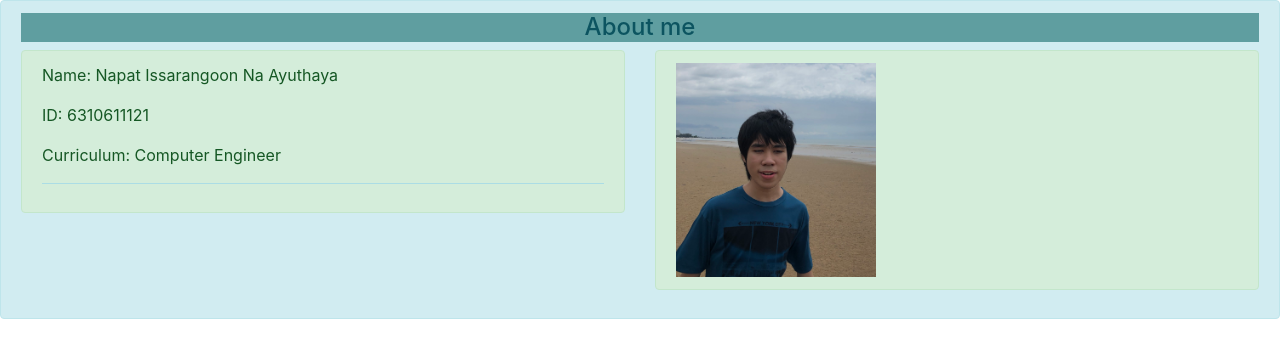
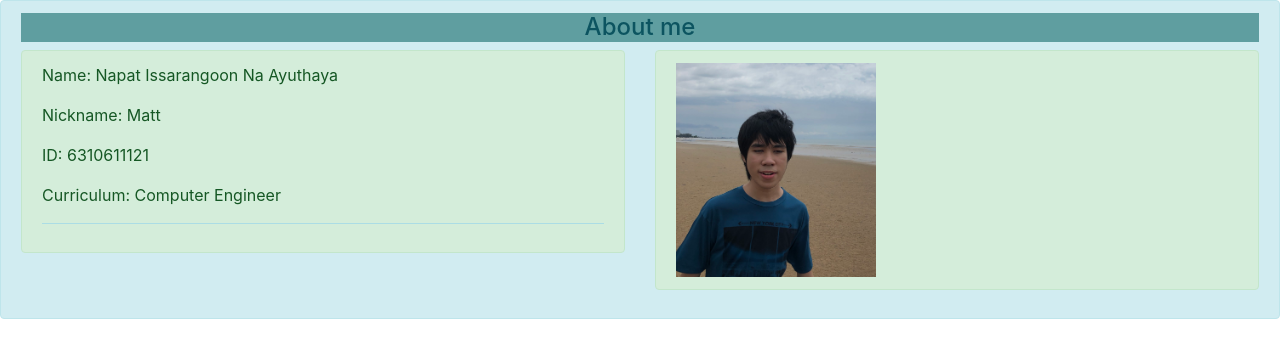
Before and after one commit to 6310611121/6310611121.github.io, a plain HTML site: page index.html in a window 1280 px wide. Drawn offline with nearby package versions, Linux system fonts and the light colour scheme.

Commit message:
Initial Commit

```diff
--- a/index.html
+++ b/index.html
@@ -24,6 +24,7 @@
       <div class="col-md-6">
         <div class="alert alert-success" role="alert">
           <p>Name: Napat Issarangoon Na Ayuthaya</p>
+          <p>Nickname: Matt</p>
           <p>ID: 6310611121</p>
           <p>Curriculum: Computer Engineer</p>
           <hr>
```
